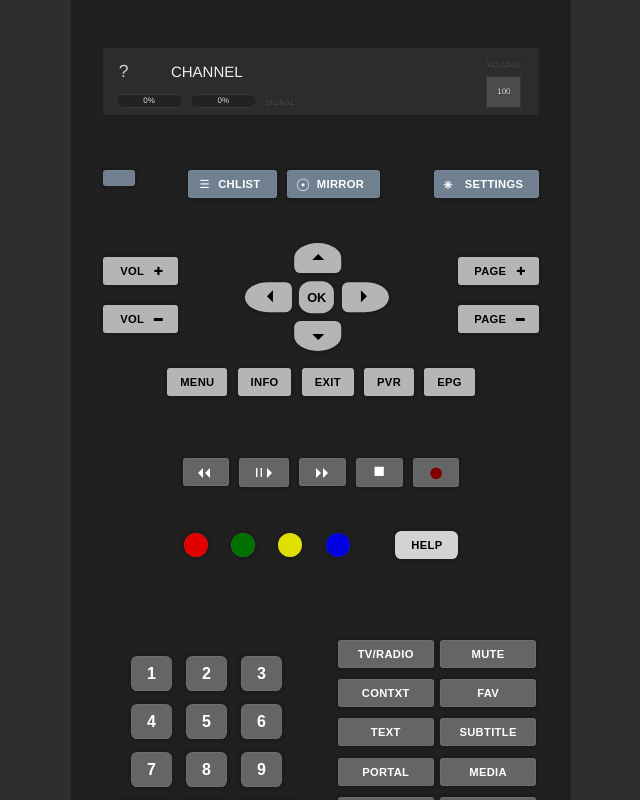
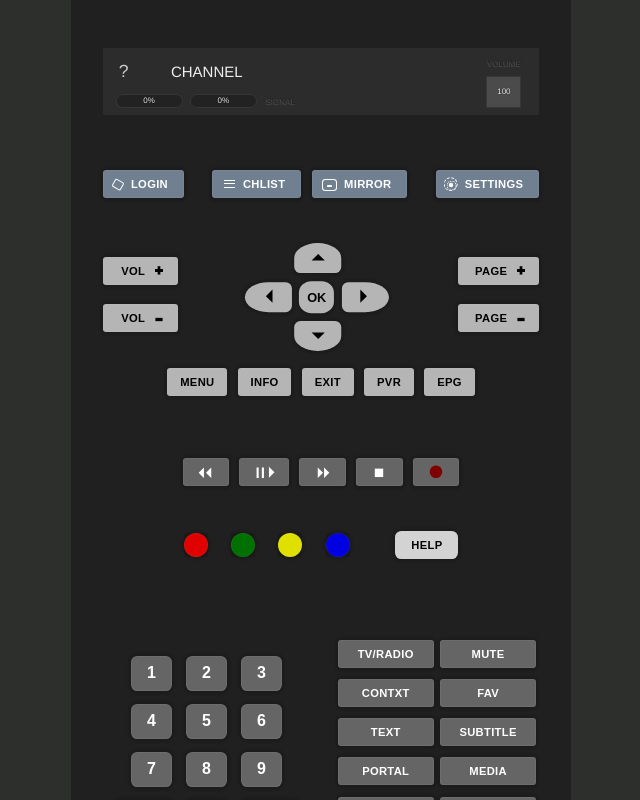
Before and after one commit to ctlcltd/remote-gx-ir, a plain HTML site: page index.html in a window 1280 px wide. Shown: the whole page, without its empty margins (319-959 px from the left). Drawn offline with Linux system fonts and the light colour scheme; no server answers.

Commit message:
28-07-2020 22:33:23

```diff
--- a/index.html
+++ b/index.html
@@ -30,17 +30,17 @@
 </div>
 <nav id="controls" class="controls">
   <div class="top">
-    <button class="top-connect" onclick="ir.connect(arguments[0])"><span class="connect-icon connect-icon-disconnect black-diamond" hidden>&#9670;</span><span class="connect-icon connect-icon-reconnect white-diamond">&#9671;</span> <span class="connect-label connect-label-disconnect" hidden>LOGOUT</span><span class="connect-label connect-label-reconnect">LOGIN</span></button>
+    <button class="top-connect" onclick="ir.connect(arguments[0])"><span class="connect-icon connect-icon-disconnect" hidden></span><span class="connect-icon connect-icon-reconnect"></span> <span class="connect-label connect-label-disconnect" hidden>LOGOUT</span><span class="connect-label connect-label-reconnect">LOGIN</span></button>
     <div>
-      <button class="top-chlist" onclick="ir.chlist(arguments[0])"><span class="trigram-for-heaven">&#9776;</span> CHLIST</button>
-      <button class="top-mirror" onclick="ir.mirror(arguments[0])"><span class="sun">&#9737;</span> MIRROR</button>
+      <button class="top-chlist" onclick="ir.chlist(arguments[0])"><span class="chlist-icon"></span> CHLIST</button>
+      <button class="top-mirror" onclick="ir.mirror(arguments[0])"><span class="mirror-icon"></span> MIRROR</button>
     </div>
-    <button class="top-settings" onclick="ir.settings(arguments[0])"><span class="settings-icon flower-punctuation-mark">&#8277;</span> <span class="settings-label">SETTINGS</span></button>
+    <button class="top-settings" onclick="ir.settings(arguments[0])"><span class="settings-icon"></span> <span class="settings-label">SETTINGS</span></button>
   </div>
   <div class="ctrl">
     <div class="ctrl-left">
-      <button onclick="ir.control(arguments[0], 'volumeup', false, 'currentVolume')" title="VOLUME UP">VOL <span class="heavy-greek-cross">&#10010;</span></button>
-      <button onclick="ir.control(arguments[0], 'volumedown', false, 'currentVolume')" title="VOLUME DOWN">VOL <span class="heavy-vertical-bar deg90">&#10074;</span></button>
+      <button onclick="ir.control(arguments[0], 'volumeup', false, 'currentVolume')" title="VOLUME UP">VOL <span class="plus-icon"></span></button>
+      <button onclick="ir.control(arguments[0], 'volumedown', false, 'currentVolume')" title="VOLUME DOWN">VOL <span class="minus-icon"></span></button>
     </div>
     <div class="ctrl-mid">
       <div>
@@ -54,8 +54,8 @@
       </div>
     </div>
     <div class="ctrl-right">
-      <button onclick="ir.control(arguments[0], 'channelup', false, true)" title="PAGE UP">PAGE <span class="heavy-greek-cross">&#10010;</span></button>
-      <button onclick="ir.control(arguments[0], 'channeldown', false, true)" title="PAGE DOWN">PAGE <span class="heavy-vertical-bar deg90">&#10074;</span></button>
+      <button onclick="ir.control(arguments[0], 'channelup', false, true)" title="PAGE UP">PAGE <span class="plus-icon"></span></button>
+      <button onclick="ir.control(arguments[0], 'channeldown', false, true)" title="PAGE DOWN">PAGE <span class="minus-icon"></span></button>
     </div>
     <div class="ctrl-bottom">
       <button onclick="ir.control(arguments[0], 'menu')">MENU</button>
@@ -66,11 +66,11 @@
     </div>
   </div>
   <div class="player">
-    <button onclick="ir.control(arguments[0], 'fb')" title="FAST BACKWARD"><span class="arrow arrow--left"></span><span class="arrow arrow--left"></span></button>
-    <button onclick="ir.control(arguments[0], 'playpause')" title="PLAY / PAUSE"><span class="digram-for-greater-yang deg90">&#9868;</span><span class="arrow arrow--right"></span></button>
-    <button onclick="ir.control(arguments[0], 'ff')" title="FAST FORWARD"><span class="arrow arrow--right"></span><span class="arrow arrow--right"></span></button>
-    <button onclick="ir.control(arguments[0], 'stop')" title="STOP"><span class="black-square">&#9632;</span></button>
-    <button onclick="ir.control(arguments[0], 'rec')" title="REC"><span class="black-circle">&#9679;</span></button>
+    <button onclick="ir.control(arguments[0], 'fb')" title="FAST BACKWARD"><span class="fast-backward-icon"><span class="arrow arrow--left"></span><span class="arrow arrow--left"></span></span></button>
+    <button onclick="ir.control(arguments[0], 'playpause')" title="PLAY / PAUSE"><span class="play-pause-icon"><span class="pause-icon"></span><span class="play-icon arrow arrow--right"></span></span></button>
+    <button onclick="ir.control(arguments[0], 'ff')" title="FAST FORWARD"><span class="fast-forward-icon"><span class="arrow arrow--right"></span><span class="arrow arrow--right"></span></span></button>
+    <button onclick="ir.control(arguments[0], 'stop')" title="STOP"><span class="stop-icon"></span></button>
+    <button onclick="ir.control(arguments[0], 'rec')" title="REC"><span class="rec-icon"></span></button>
   </div>
   <div class="funcs">
     <button class="funcs-f1" onclick="ir.control(arguments[0], 'red')" title="RED (YouTube)">RED</button>
@@ -114,7 +114,7 @@
           <button onclick="ir.control(arguments[0], 'num_9', true)">9</button>
         </div>
         <div>
-          <button onclick="window.alert('boh')">?</button>
+          <button onclick="window.alert('boh')">NEXT</button>
           <button onclick="ir.control(arguments[0], 'num_0', true)">0</button>
           <button onclick="ir.prech(arguments[0])">PRE-CH</button>
         </div>
--- a/script.js
+++ b/script.js
@@ -2,7 +2,7 @@
  * remote-gx-ir/script.js
  *
  * @author Leonardo Laureti <https://loltgt.ga>
- * @version 2020-07-25
+ * @version 2020-07-28
  * @license MIT License
  */
 
@@ -418,8 +418,8 @@ remote.prototype.connect = function(connected) {
     button.querySelector('.connect-label-reconnect').removeAttribute('hidden');
     button.querySelector('.connect-label-reconnect').removeAttribute('hidden');
 
-    button.querySelector('.connect-icon-reconnect').setAttribute('hidden', '');
-    button.querySelector('.connect-label-reconnect').setAttribute('hidden', '');
+    button.querySelector('.connect-icon-disconnect').setAttribute('hidden', '');
+    button.querySelector('.connect-label-disconnect').setAttribute('hidden', '');
   }
 }
 
--- a/style.css
+++ b/style.css
@@ -2,7 +2,7 @@
  * remote-gx-ir/style.css
  *
  * @author Leonardo Laureti <https://loltgt.ga>
- * @version 2020-07-25
+ * @version 2020-07-28
  * @license MIT License
  */
 
@@ -245,6 +245,7 @@ button {
   border: 0;
   border-radius: .2rem;
   box-shadow: 0 .1rem .1rem 0 #101010;
+  white-space: nowrap;
   cursor: pointer;
   -webkit-appearance: none;
 }
@@ -283,8 +284,6 @@ button span {
   background: #656565;
   box-shadow: 0 .1rem .1rem 0 #1c1c1c, 0 0 .1rem .2rem rgba(0,0,0,.1), inset 0 0 0 .05rem rgba(200,200,200,.1);
   border-radius: .2rem;
-  text-overflow: ellipsis;
-  overflow-x: hidden;
 }
 .controls button:focus {
   background: #777;
@@ -304,6 +303,7 @@ button.close {
 }
 
 .top button {
+  min-width: 2.6rem;
   color: #fff;
   background: slategrey;
 }
@@ -314,6 +314,11 @@ button.close {
 .top > button:first-child { float: left; margin-left: 0; }
 .top > button:last-child { float: right; margin-right: 0; }
 .top div { display: inline-block; margin: 0 -.2rem; }
+
+.top .connect-icon,
+.top .settings-icon {
+  left: -.15rem;
+}
 
 .top .connect-label,
 .top .settings-label {
@@ -370,6 +375,10 @@ button.close {
   margin: 0 .1rem;
 }
 
+.ctrl-mid button .arrow {
+  transform: scale(1.1);
+}
+
 .ctrl-mid {
   max-width: 9rem;
   white-space: nowrap;
@@ -403,36 +412,25 @@ button.close {
 .ctrl-mid .ctrl-mid-left { border-radius: 50% .4rem .4rem 50%; }
 .ctrl-mid .ctrl-mid-ok { width: 2.2rem; height: 2rem; margin: .2rem 0; padding: 0; font-size: .8rem; letter-spacing: -.01rem; border-radius: 36%; }
 
-.funcs button:not(:last-child) {
-  border-radius: 50%;
-  text-indent: -9999pt;
-}
-
 .player button {
   min-width: 2.9rem;
 }
-.player button:last-child {
-  color: maroon;
+.player button > span {
+  transform: scale(1.05) translateY(-2%);
 }
-.player button .arrow {
-  top: -.3rem;
-  border-width: .33rem;
-}
-.player button .arrow--left { margin-left: -.2rem; margin-right: 0; left: -.15rem; }
-.player button .arrow--right { margin-left: 0; margin-right: -.2rem; left: .05rem; }
 
 .funcs button {
   position: relative;
   margin-right: .6rem;
   margin-left: .6rem;
 }
-
 .funcs button:not(:last-child) {
   width: 1.5rem;
   height: 1.5rem;
   padding: 0;
+  border-radius: 50%;
+  text-indent: -999pt;
 }
-
 .funcs button:not(:last-child):after {
   content: '';
   position: absolute;
@@ -445,11 +443,9 @@ button.close {
 .funcs button:not(:last-child):after:focus {
   background: rgba(0,0,0,0);
 }
-
 .funcs button:last-child {
   margin-left: 2rem;
 }
-
 .funcs .funcs-f1 { background: red; }
 .funcs .funcs-f2 { background: green; }
 .funcs .funcs-f3 { background: yellow; }
@@ -514,6 +510,8 @@ button.close {
   margin-top: .4rem;
   min-width: 6rem;
   max-width: 44%;
+  text-overflow: ellipsis;
+  overflow-x: hidden;
 }
 
 .infobar {
@@ -713,20 +711,184 @@ button.close {
 }
 .arrow--up { top: -.15rem; border-top-color: transparent; border-left-color: transparent; border-right-color: transparent; }
 .arrow--down { top: .3rem; border-bottom-color: transparent; border-left-color: transparent; border-right-color: transparent; }
-.arrow--left { left: -.1rem; border-top-color: transparent; border-bottom-color: transparent;  border-left-color: transparent;}
+.arrow--left { left: -.15rem; border-top-color: transparent; border-bottom-color: transparent;  border-left-color: transparent;}
 .arrow--right { left: .1rem; border-top-color: transparent; border-bottom-color: transparent; border-right-color: transparent; }
 
-.deg90 { transform: rotate(90deg); }
-.deg180 { transform: rotate(180deg); }
-.deg270 { transform: rotate(270deg); }
-.flip { transform: scaleX(-1); }
+.plus-icon,
+.plus-icon:before,
+.minus-icon {
+  top: -.2rem;
+  width: .5rem;
+  height: 0;
+  border: solid;
+  border-width: .2rem 0 0 0;
+}
+.minus-icon {
+  top: -.1rem;
+  transform: scale(.9, 1.1);
+}
+.plus-icon:before {
+  content: '';
+  display: block;
+  transform: rotate(90deg) scale(1.05, .9) translateX(-37%);
+}
 
-.black-diamond, .white-diamond { top: -.1rem; transform: scale(1.7); }
-.flower-punctuation-mark { top: -.07rem; }
-.sun { top: .05rem; transform: scale(1.5); }
-.flower-punctuation-mark { transform: scale(1.5); }
-.heavy-vertical-bar { top: .05rem; transform: scale(.8) rotate(90deg); }
-.digram-for-greater-yang { transform: scale(1.3, 1.1) rotate(90deg); }
+.connect-icon-disconnect,
+.connect-icon-reconnect {
+  top: .03rem;
+  width: .6rem;
+  height: .56rem;
+  margin: -.05rem -.3rem 0 -.05rem;
+  border: solid;
+  border-radius: 20%;
+  border-width: .15rem;
+}
+.connect-icon-disconnect {
+  transform: rotate(15deg);
+  border-width: .3rem;
+}
+.connect-icon-reconnect {
+  transform: rotate(30deg);
+  border-width: .1rem;
+}
+
+.chlist-icon {
+  top: -.3rem;
+  width: .7rem;
+}
+.chlist-icon:after,
+.chlist-icon:before {
+  content: '';
+  display: block;
+}
+.chlist-icon,
+.chlist-icon:after,
+.chlist-icon:before {
+  height: 0;
+  margin: .15rem 0;
+  border: solid;
+  border-width: .1rem 0 0 0;
+}
+
+.mirror-icon {
+  top: .03rem;
+  width: .9rem;
+  height: .8rem;
+  margin: -.05rem;
+}
+.mirror-icon:after {
+  content: '';
+  position: relative;
+  top: -.1rem;
+  display: inline-block;
+  width: .15rem;
+  height: .02rem;
+}
+.mirror-icon,
+.mirror-icon:after {
+  border-radius: 25%;
+  border: .1rem solid;
+}
+
+.settings-icon {
+  top: -.05rem;
+  width: 0;
+  height: 0;
+  margin: 0 -.05rem 0 .1rem;
+  border: solid;
+  border-width: .15rem;
+  transform: scale(1.1);
+}
+.settings-icon,
+.settings-icon:after,
+.settings-icon:before {
+  border-radius: 50%;
+}
+.settings-icon:after,
+.settings-icon:before {
+  content: '';
+  position: absolute;
+  display: block;
+}
+.settings-icon:after {
+  top: -.28rem;
+  left: -.28rem;
+  width: .45rem;
+  height: .45rem;
+  border-style: dotted;
+  border-width: .07rem;
+}
+.settings-icon:before {
+  top: -.5rem;
+  left: -.5rem;
+  width: .77rem;
+  height: .77rem;
+  border-style: dashed;
+  border-width: .12rem;
+  transform: scale(.9) rotate(90deg) translate(2%, -3%);
+}
+
+.stop-icon {
+  top: .08rem;
+  left: -.04rem;
+  width: 0;
+  height: 0;
+  border: .29rem solid;
+}
+.rec-icon {
+  top: .03rem;
+  left: -.03rem;
+  width: 0;
+  height: 0;
+  margin: -.1rem;
+  border: .38rem solid;
+  border-color: maroon;
+  border-radius: 50%;
+}
+.play-pause-icon {
+  left: .07rem;
+}
+.play-icon {
+  transform: scale(1.05) translate(10%, -4%);
+}
+.play-icon.arrow,
+.fast-backward-icon .arrow,
+.fast-forward-icon .arrow{
+  top: -.3rem;
+  border-width: .33rem;
+}
+.fast-backward-icon .arrow.arrow--left {
+  left: -.1rem;
+  margin-left: -.2rem;
+  margin-right: 0;
+}
+.play-icon.arrow.arrow--right {
+  left: .05rem;
+  margin-left: 0;
+  margin-right: -.2rem;
+}
+.fast-forward-icon .arrow.arrow--right {
+  left: .1rem;
+  margin-left: 0;
+  margin-right: -.2rem;
+}
+.pause-icon {
+  top: .06rem;
+  left: -.1rem;
+  width: .65rem;
+  height: .6rem;
+}
+.pause-icon:after,
+.pause-icon:before {
+  content: '';
+  display: inline-block;
+  width: 0;
+  height: .6rem;
+  margin: 0 .08rem;
+  border: solid;
+  border-width: 0 .15rem 0 0;
+}
+
 .black-square { top: -.1rem; left: .02rem; transform: scale(1.7); }
 .black-circle { top: -.05rem; left: .01rem; transform: scale(2.4); }
 
```
Also changed, not shown: 2 other files.
